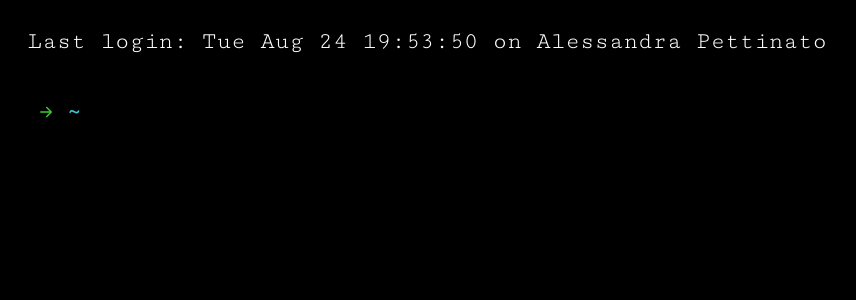
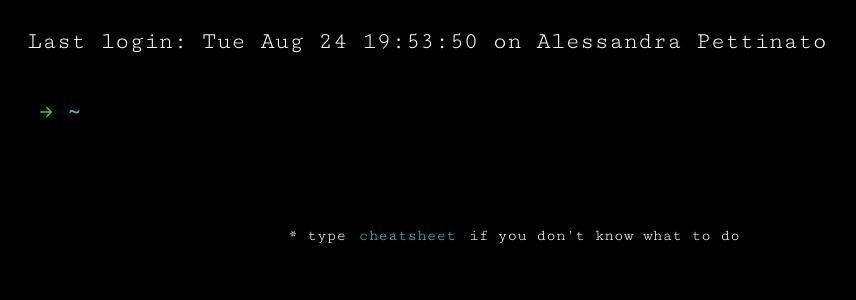
Before and after one commit to AlessandraPettinato/Portfolio, a React app: page / in a window 1280 px wide. Shown: the top 300 px of the page, without its empty margins (126-982 px from the left). Built offline with nearby package versions, Linux system fonts and the light colour scheme.

Commit message:
feat: add cheatsheet to help user navigate the app

```diff
--- a/src/App.css
+++ b/src/App.css
@@ -12,6 +12,28 @@
 	display: flex;
 	align-items: center;
 	flex-flow: column;
+}
+
+.cheatsheet {
+	color: white;
+	font-size: 1rem;
+	grid-column: 2/9;
+	grid-row: -1;
+}
+
+.cheatsheet-container {
+	grid-column: 2/9;
+	grid-row: 2/-1;
+}
+
+.cheat-text {
+	color: white;
+	font-size: 1.3rem;
+}
+
+span {
+	color: #40c5d1;
+	font-weight: 500;
 }
 
 /* .blinking {
@@ -58,7 +80,8 @@
 	grid-row: 2/5;
 	display: grid;
 	grid-template-columns: 0.1fr 0.1fr 5fr;
-	grid-template-rows: repeat(5, 1fr);
+	grid-template-rows: repeat(5, 0.5fr);
+	align-items: center;
 }
 
 .new-form-container {
--- a/src/components/Terminal.js
+++ b/src/components/Terminal.js
@@ -18,9 +18,11 @@ export default function Terminal() {
 			<p className="login">Last login: {login} on Alessandra Pettinato</p>
 			<div className="user-container">
 				<UserInput />
+				<p className="cheatsheet">
+					* type <span>cheatsheet</span> if you don't know what to do
+				</p>
 			</div>
 
-			{clearTerminal ? <Terminal /> : null}
 			{/* <p className="intro">
             Some cute words about me. Lorem ipsum dolor sit amet, consectetur
             adipiscing elit. Donec magna felis, tempor tempus sodales eu, laoreet
--- a/src/components/controllers/HandleInput.js
+++ b/src/components/controllers/HandleInput.js
@@ -15,8 +15,6 @@ export default function HandleInput() {
 
 	const [newInput, setNewInput] = useState(false);
 
-	const [clearTerminal, setClearTerminal] = useState(false);
-
 	const [errorHandling] = useState({
 		message: "Command not found",
 	});
@@ -30,6 +28,10 @@ export default function HandleInput() {
 
 	const manageInput = () => {
 		switch (values.userInput) {
+			case "cheatsheet":
+				setShowComponent(true);
+				setShowError(false);
+				break;
 			case "nano bio":
 				setShowComponent(true);
 				setShowError(false);
@@ -50,8 +52,6 @@ export default function HandleInput() {
 				setShowComponent(true);
 				setShowError(false);
 				break;
-			case "clear":
-				setClearTerminal(true);
 			default:
 				setShowComponent(false);
 				setShowError(true);
@@ -80,6 +80,5 @@ export default function HandleInput() {
 		newInput,
 		showError,
 		setShowError,
-		clearTerminal,
 	};
 }
--- a/src/components/controllers/UserInput.js
+++ b/src/components/controllers/UserInput.js
@@ -7,6 +7,7 @@ import Resume from "../Resume";
 import BrightFlash from "../projects/BrightFlash";
 import SpaceCoachella from "../projects/SpaceCoachella";
 import Dravo from "../projects/Dravo";
+import Cheatsheet from "../projects/Cheatsheet";
 
 export default function UserInput() {
 	const {
@@ -36,12 +37,15 @@ export default function UserInput() {
 						disabled={!blinking ? disabled : disabled}
 					/>
 				</form>
+				{showComponent && values.userInput === "cheatsheet" ? (
+					<Cheatsheet />
+				) : null}
 				{showComponent && values.userInput === "ls" ? (
 					<>
-						<p className="ls-resume">bio</p>
-						<p className="ls-bright">bright-flash</p>
-						<p className="ls-dravo">dravo</p>
-						<p className="ls-space">space-coachella</p>
+						<p className="ls-resume">bio.txt</p>
+						<p className="ls-bright">bright-flash.txt</p>
+						<p className="ls-dravo">dravo.txt</p>
+						<p className="ls-space">space-coachella.txt</p>
 					</>
 				) : null}
 
@@ -63,6 +67,7 @@ export default function UserInput() {
 					</p>
 				) : null}
 			</div>
+
 			{newInput ? <UserInput /> : null}
 		</>
 	);
--- /dev/null
+++ b/src/components/projects/Cheatsheet.js
@@ -0,0 +1,48 @@
+import React from "react";
+
+export default function Cheatsheet() {
+	return (
+		<>
+			<div className="cheatsheet-container">
+				<p className="cheat-text">
+					Hello there and welcome to my <span>portfolio</span>! My name is
+					Alessandra Pettinato, but it’s such a long name that I’d rather you
+					call me <span>Sandra</span> :)
+					<br></br>
+					<br></br>
+					If you haven’t figure out yet, this app is based on the Mac’s
+					terminal. You can navigate through it using some basic commands.
+					<br></br>
+					<br></br>
+					The portfolio is a work in progress, so unfortunately there’s only a
+					few you can use at the moment.
+					<br></br>
+					<br></br>
+					Here’s a list of the available commands:
+				</p>
+				<br></br>
+				<ul>
+					<li>
+						<p className="cheat-text">
+							<span>ls</span>: show the content of the folder;
+						</p>
+					</li>
+					<li>
+						<p className="cheat-text">
+							{" "}
+							<span>nano</span>: open the file you are targeting;
+						</p>
+					</li>
+					<li>
+						<p className="cheat-text">
+							<span>clear</span>: clear the content of the console.
+						</p>
+					</li>
+				</ul>
+				<br></br>
+				<br></br>
+				<p className="cheat-text">Have fun!</p>
+			</div>
+		</>
+	);
+}
--- a/src/styles.css
+++ b/src/styles.css
@@ -14,6 +14,6 @@ body {
 #root {
 	display: grid;
 	grid-template-columns: repeat(9, 1fr);
-	grid-template-rows: 70px 50px 220px 1fr 30px 60px;
+	grid-template-rows: 70px 50px 220px 1fr 30px 1fr;
 	grid-gap: 0.5rem;
 }
```
